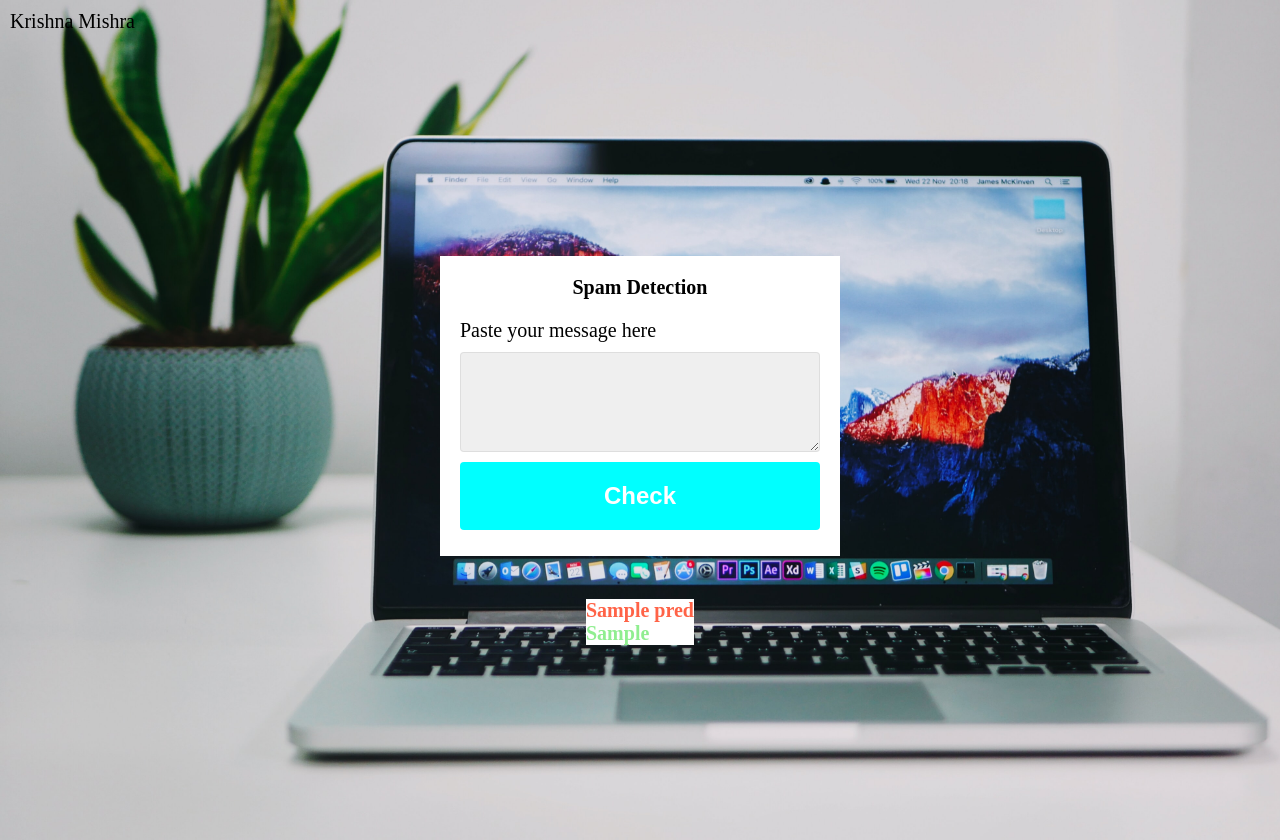
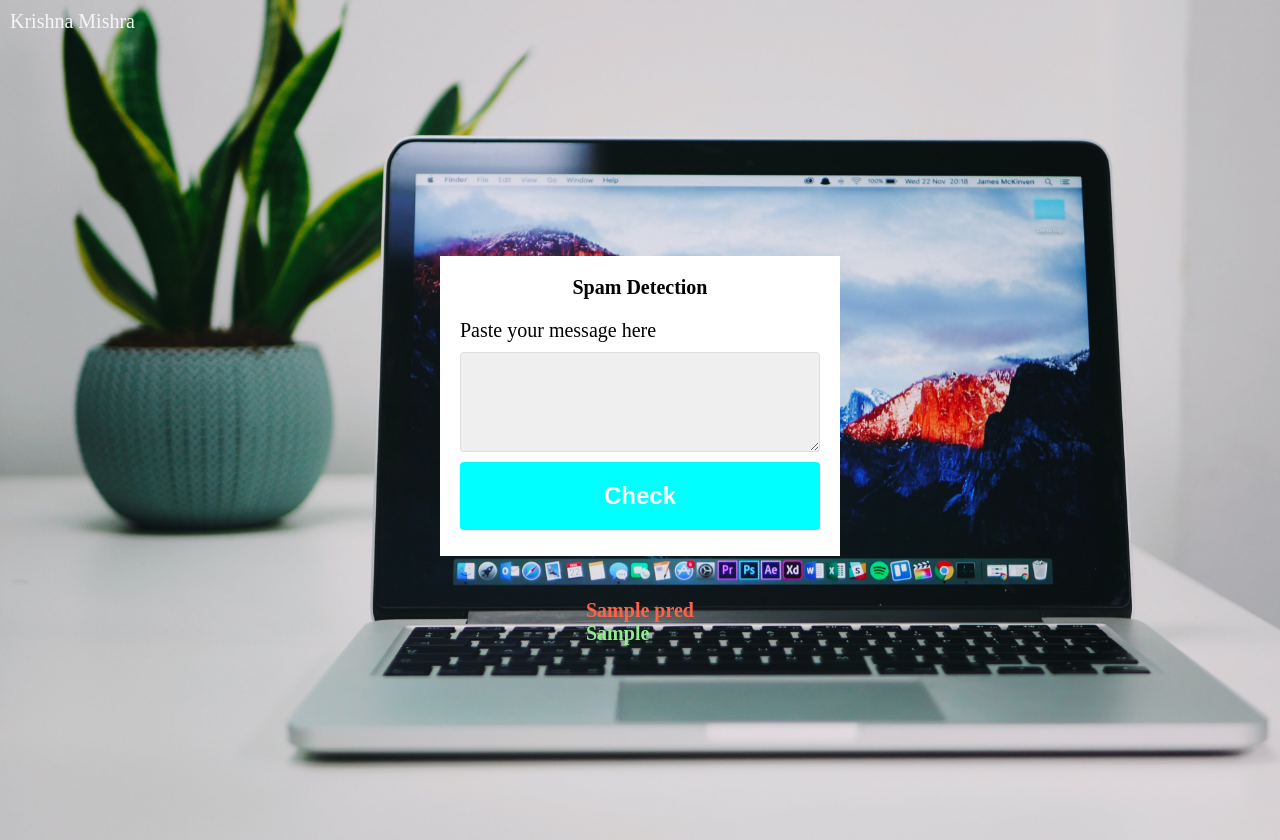
Before and after one commit to krishnamishra2610/Spam_Detection, a Flask app: template templates/index.html in a window 1280 px wide. Run offline with Flask 2, Linux system fonts and the light colour scheme; the template is opened without the code that fills it: most values are stand-ins (such as "Sample title", 1, 10 or a date in 2020); parts of the project's set-up code (start-up, migrations or seed data) failed here and were passed over; some libraries are stand-ins or nearby versions.

Commit message:
Add files via upload

```diff
--- a/templates/index.html
+++ b/templates/index.html
@@ -8,7 +8,7 @@
     <link rel="stylesheet" href="/static/css/style.css">
 </head>
 <body>
-    <nav>Krishna Mishra</nav>
+    <nav style="color: whitesmoke;">Krishna Mishra</nav>
     <div class="container">
         <div class="box1">
             <form action="{{url_for('predict')}}" method='post' name='form_1'>
@@ -27,8 +27,8 @@
         </div>
         <div id="output" >
             <br>
-           <h1 style="color:tomato; font-weight: bold; background-color: white;"> {{pred}}  </h1>
-           <h1 style="color: lightgreen;font-weight: bold; background-color: white;"> {{pred1}}  </h1>
+           <h1 style="color:tomato; font-weight: bold; "> {{pred}}  </h1>
+           <h1 style="color: lightgreen;font-weight: bold;"> {{pred1}}  </h1>
         </div>
 
 
--- a/templates/result.html
+++ b/templates/result.html
@@ -9,15 +9,15 @@
 
 </head>
 <body>
-    <nav>Krishna Mishra</nav>
+    <nav style="color: whitesmoke;">Krishna Mishra</nav>
     <div class="container">
          <form action="{{url_for('hello_world')}}">
             <button type="submit">Go back</button>
          </form>
         <div id="output" >
             <br>
-           <h1 style="color:tomato; font-weight: bold; background-color: white;"> {{pred}}  </h1>
-           <h1 style="color: lightgreen;font-weight: bold; background-color: white;"> {{pred1}}  </h1>
+           <h1 style="color:tomato; font-weight: bold; font-size: 60px; background-color: rgba(128, 128, 128, 0.363);"> {{pred}}  </h1>
+           <h1 style="color: lightgreen;font-weight: bold; font-size: 60px; background-color: rgba(128, 128, 128, 0.363);"> {{pred1}}  </h1>
         </div>
 
 
```
